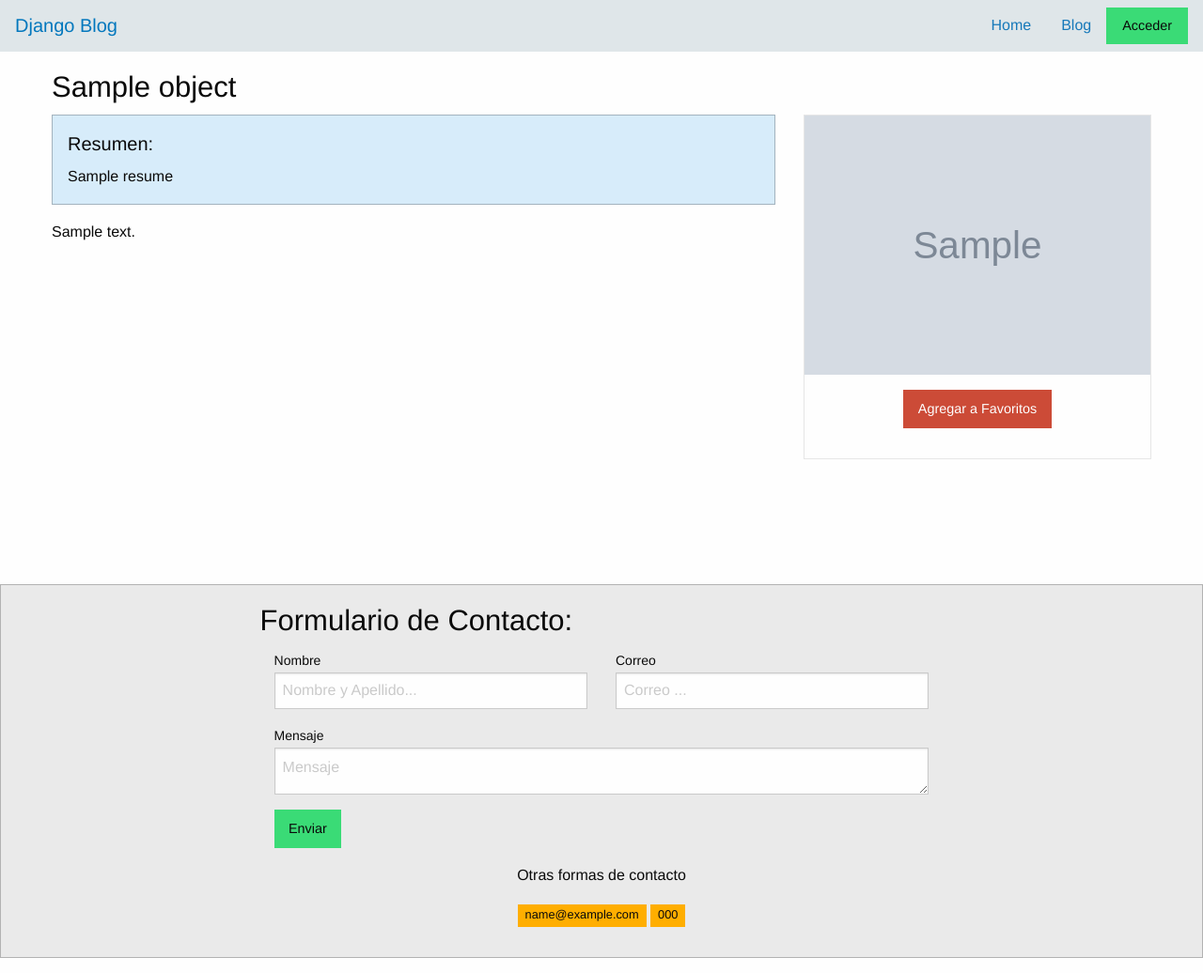
After one commit to larturi/django-myblog, a Django app: template templates/entrada/detail.html in a window 1280 px wide. The commit adds this page. Shown: the whole page at 94% size. Run offline with Django 3.2, Linux system fonts and the light colour scheme; the template is opened without the code that fills it: most values are stand-ins (such as "Sample title", 1, 10 or a date in 2020); grey boxes marked "Sample" are stand-in pictures; some libraries are stand-ins or nearby versions.

Commit message:
Links a detalle

```diff
--- a/applications/entrada/urls.py
+++ b/applications/entrada/urls.py
@@ -9,4 +9,9 @@ urlpatterns = [
         views.EntryListView.as_view(),
         name='entradas-lista',
     ),
+    path(
+        'entrada/<pk>',
+        views.EntryDetailView.as_view(),
+        name='entry-detail',
+    ),
 ]
--- /dev/null
+++ b/templates/entrada/detail.html
@@ -0,0 +1,42 @@
+<!-- head para PC -->
+{% extends "entrada/base_entrada.html" %}
+{% load  static %}
+
+{% block content %}
+
+{% include "includes/header.html" %}
+
+<div class="grid-container">
+    <div class="grid-x grid-margin-x" style="margin-top: 1em;">
+        <h3 class="cell">{{ object.title }}</h3>
+
+        <!-- bloque de contenido del articulo -->
+        <div class="cell large-8" style="min-height: 500px;">
+            <div class="cell callout primary">
+                <h5>Resumen:</h5>
+                <p>{{ entry.resume }}</p>
+            </div>
+            <div>
+                <p>{{ entry.content | safe }}</p>
+            </div>
+        </div>
+        <!-- FIN bloque contenido del articulo -->
+
+        <!-- bloque llamada a la accion -->
+        <div class="cell large-4">
+            <div class="card" style="width: 100%;">
+                <img src="{{ entry.image.url }}">
+                <div class="card-section" style="width: 100%;">
+                  <div class="blog-action">
+                    <a class="button alert" href="#">Agregar a Favoritos</a>
+                  </div>
+                </div>
+            </div>
+        </div>
+        <!-- FIN bloque llamada a la accion -->
+
+    </div>
+</div>
+{% include "includes/footer.html" %}
+
+{% endblock content %}
--- a/templates/entrada/lista.html
+++ b/templates/entrada/lista.html
@@ -28,7 +28,9 @@
                         <div class="card imagen-center">
                             <img src="{{ entry.image.url }}">
                             <div class="card-section" style="min-height: 210px;">
-                            <h4>{{ entry.title | truncatechars:50 }}</h4>
+                            <a href="{% url 'entrada_app:entry-detail' entry.id %}">
+                                <h4>{{ entry.title | truncatechars:50 }}</h4>
+                            </a>
                             <p>{{ entry.resume | truncatechars:100 }}</p>
                             </div>
                         </div>
--- a/templates/home/index.html
+++ b/templates/home/index.html
@@ -15,7 +15,7 @@
             <div class="card" style="width: 100%;">
                 <img src="{{ portada.image.url }}">
                 <div class="card-section">
-                  <h4>{{ portada.title }}</h4>
+                  <a href="{% url 'entrada_app:entry-detail' portada.id %}"><h4>{{ portada.title }}</h4></a>
                   <p>{{ portada.resume }}</p>
                 </div>
             </div>
@@ -31,7 +31,7 @@
                     <div class="card imagen-center">
                         <img src="{{ entry.image.url }}">
                         <div class="card-section">
-                            <h5>{{ entry.title | truncatechars:50 }}</h5>
+                            <a href="{% url 'entrada_app:entry-detail' entry.id %}"><h5>{{ entry.title | truncatechars:50 }}</h5></a>
                         </div>
                     </div>
                 </div>
--- a/templates/includes/header.html
+++ b/templates/includes/header.html
@@ -1,7 +1,7 @@
 <header>
     <div class="grid-x grid-margin-x header">
         <div class="cell small-12 medium-4 large-3">
-            <a href="#" style="font-size: 20px; color: #0277bd;">
+            <a href="/" style="font-size: 20px; color: #0277bd;">
                 Django Blog
             </a>
         </div>
```
Also changed, not shown: applications/entrada/views.py (+6 -1 lines).
